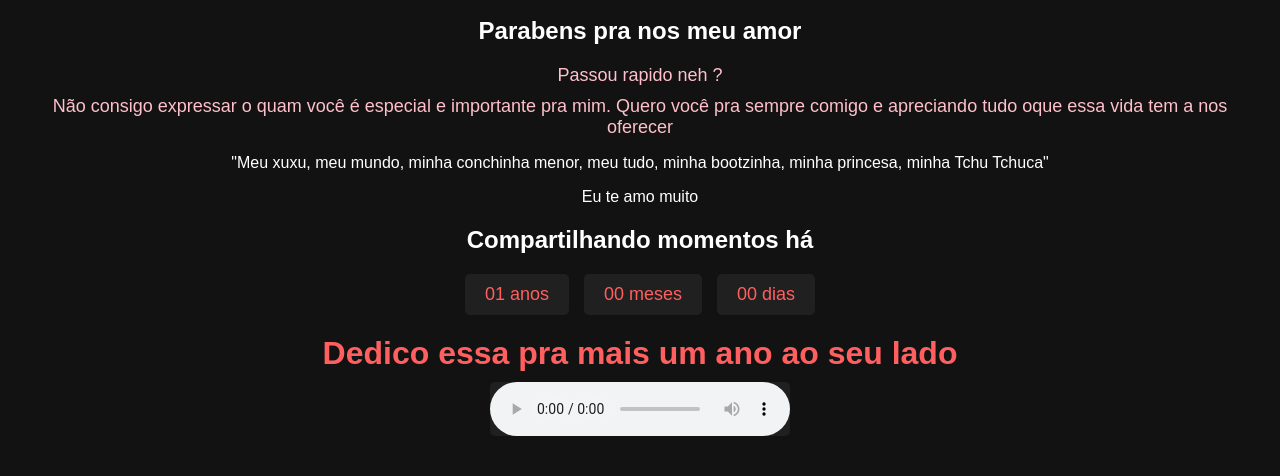
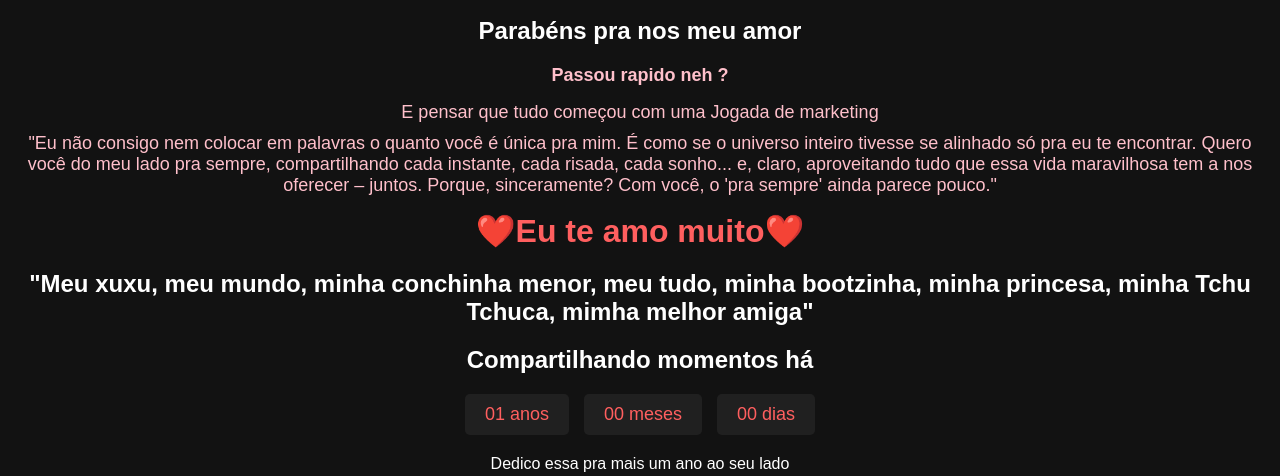
Before and after one commit to TechUsopp/OperacaoRomantico, a plain HTML site: page Index.html in a window 1280 px wide. Shown: the part 484-960 px from the top of the page. Drawn offline with Linux system fonts and the light colour scheme.

Commit message:
Finalizado o site

```diff
--- a/Index.html
+++ b/Index.html
@@ -64,12 +64,27 @@
       <button class="next">❯</button>
     </div>
 
-    <h2>Parabens pra nos meu amor</h2>
-    <p class="message">Passou rapido neh ?</p>
-    <p class="message">Não consigo expressar o quam você é especial e importante pra mim. Quero você pra sempre
-                      comigo e apreciando tudo oque essa vida tem a nos oferecer</p>
-    <p>"Meu xuxu, meu mundo, minha conchinha menor, meu tudo, minha bootzinha, minha princesa, minha Tchu Tchuca"</p>
-    <p>Eu te amo muito</p>
+    <h2 class="subtitulo">Parabéns pra nos meu amor</h2>
+    <h2 class="message">Passou rapido neh ?</h2>
+    <p></p>
+    <p></p>
+
+    <p class="message">E pensar que tudo começou com uma Jogada de marketing</p>
+    <p class="message">"Eu não consigo nem colocar em palavras o quanto você é única pra mim.
+      É como se o universo inteiro tivesse se alinhado só pra eu te encontrar.
+      Quero você do meu lado pra sempre, compartilhando cada instante, cada risada, cada sonho... e, claro,
+      aproveitando tudo que essa vida maravilhosa tem a nos oferecer – juntos. Porque, sinceramente? Com você, o
+      'pra sempre' ainda parece pouco."
+    </p>
+    <p></p>
+    <p></p>
+    <h1 class="container">❤️Eu te amo muito❤️</h1>
+    <p></p>
+    <p></p>
+    <p></p>
+    <h2 class="xuxu">"Meu xuxu, meu mundo, minha conchinha menor, meu tudo, minha bootzinha, minha princesa,
+         minha Tchu Tchuca, mimha melhor amiga"
+    </h2>
 
     <!-- Contagem regressiva -->
     <div class="countdown">
@@ -83,7 +98,7 @@
 
     <!-- Player de música -->
     <div class="player">
-      <h1>Dedico essa pra mais um ano ao seu lado</h1>
+    <p class="Titulo">Dedico essa pra mais um ano ao seu lado</p>
       <audio controls>
         <source src="music/musica1.mp3" type="audio/mpeg">
         Seu navegador não suporta o elemento de áudio.
```
